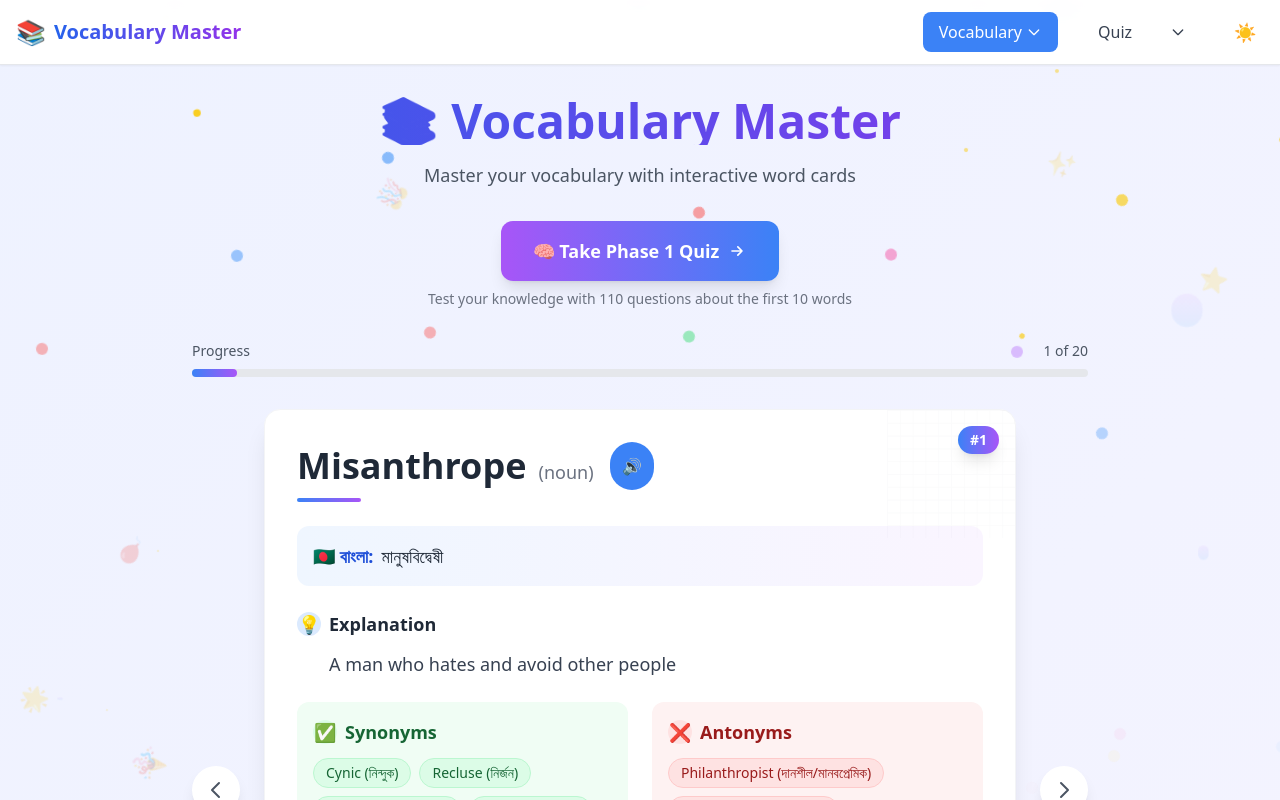
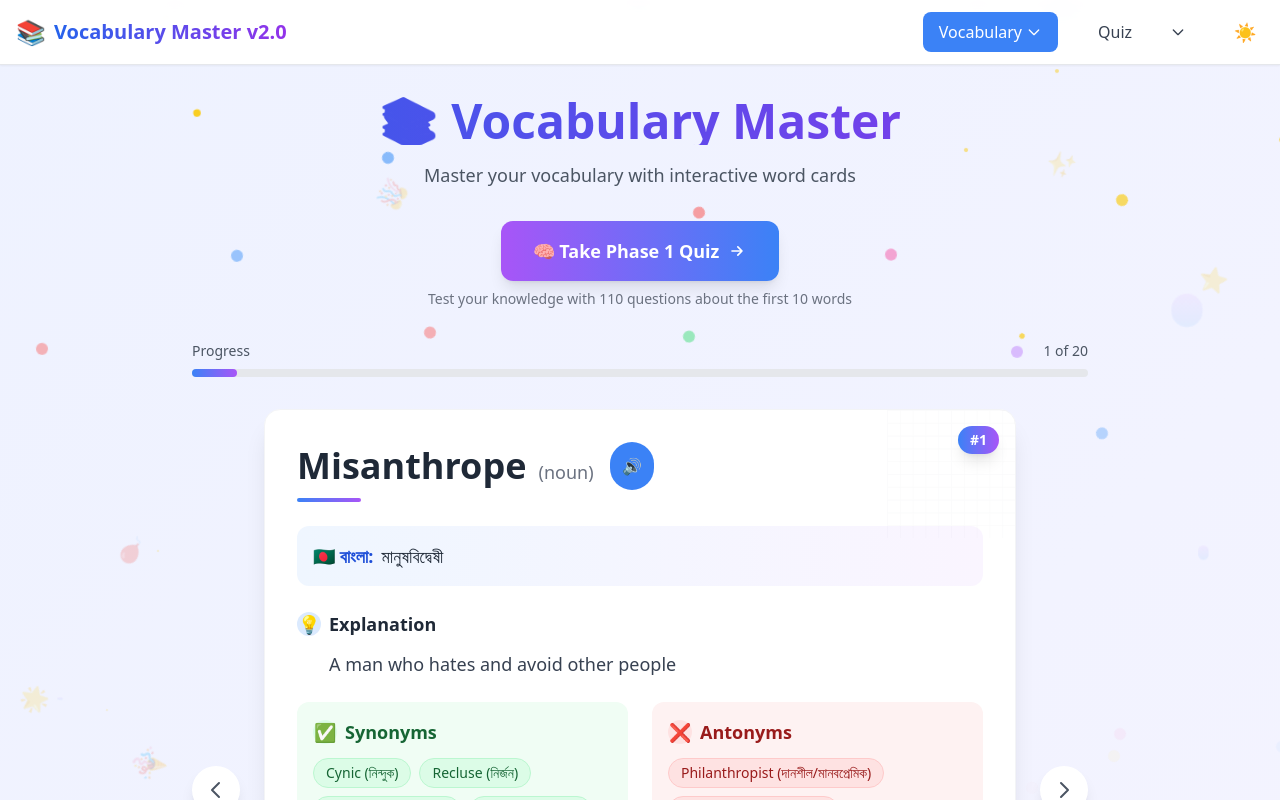
Before and after one commit to no0bAuntor/vocab-app, a React (Create React App) app: page /#/ in a window 1280 px wide. Shown: the top 800 px of the page. Built offline with nearby package versions, Linux system fonts and the light colour scheme.

Commit message:
Test automatic deployment - update title to v2.0

```diff
--- a/src/components/Navbar.jsx
+++ b/src/components/Navbar.jsx
@@ -25,7 +25,7 @@ function Navbar({ isDarkMode, toggleDarkMode }) {
                 ? 'from-blue-400 to-purple-400'
                 : 'from-blue-600 to-purple-600'
             } bg-clip-text text-transparent hidden sm:block`}>
-              Vocabulary Master
+              Vocabulary Master v2.0
             </span>
             <span className={`text-sm font-bold bg-gradient-to-r ${
               isDarkMode
```
